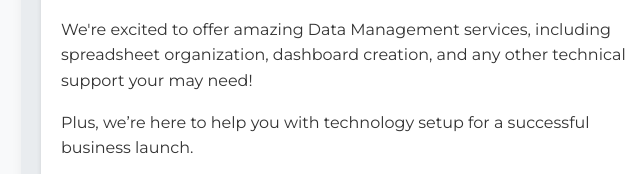
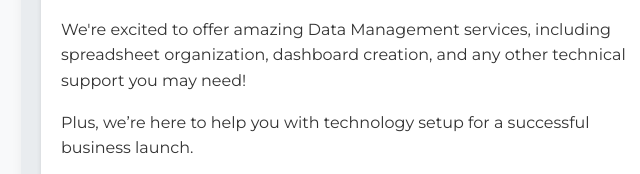
Before and after one commit to Lashi2000/myTekSpace, a plain HTML site: page index.html in a window 1280 px wide. Shown: the part 606-780 px from the top of the page, 99-739 px from the left. Drawn offline with nearby package versions, Linux system fonts and the light colour scheme.

Commit message:
Update index.html

```diff
--- a/index.html
+++ b/index.html
@@ -173,7 +173,7 @@ header {
 <h1 style="font-family: 'Oswald', sans-serif; font-size: 2.8em; font-weight: 700; color: #2b2d42; margin-bottom: 10px;">Welcome to our homepage!</h1>
 <h2 style="font-family: 'Oswald', sans-serif; font-size: 2em;">at myTekSpace</h2>
 <p style="font-size: 1.25em; font-weight: 500; color: #444;">We Support small businesses and individuals with smart data systems and reliable digital organization</p>
-<p>We're excited to offer amazing Data Management services, including spreadsheet organization, dashboard creation, and any other technical support your may need!</p>
+<p>We're excited to offer amazing Data Management services, including spreadsheet organization, dashboard creation, and any other technical support you may need!</p>
 <p>Plus, we’re here to help you with technology setup for a successful business launch.</p>
 <p>Our mission is to make your operations smoother and supercharge your entrepreneurial journey!</p>
 </div>
```
